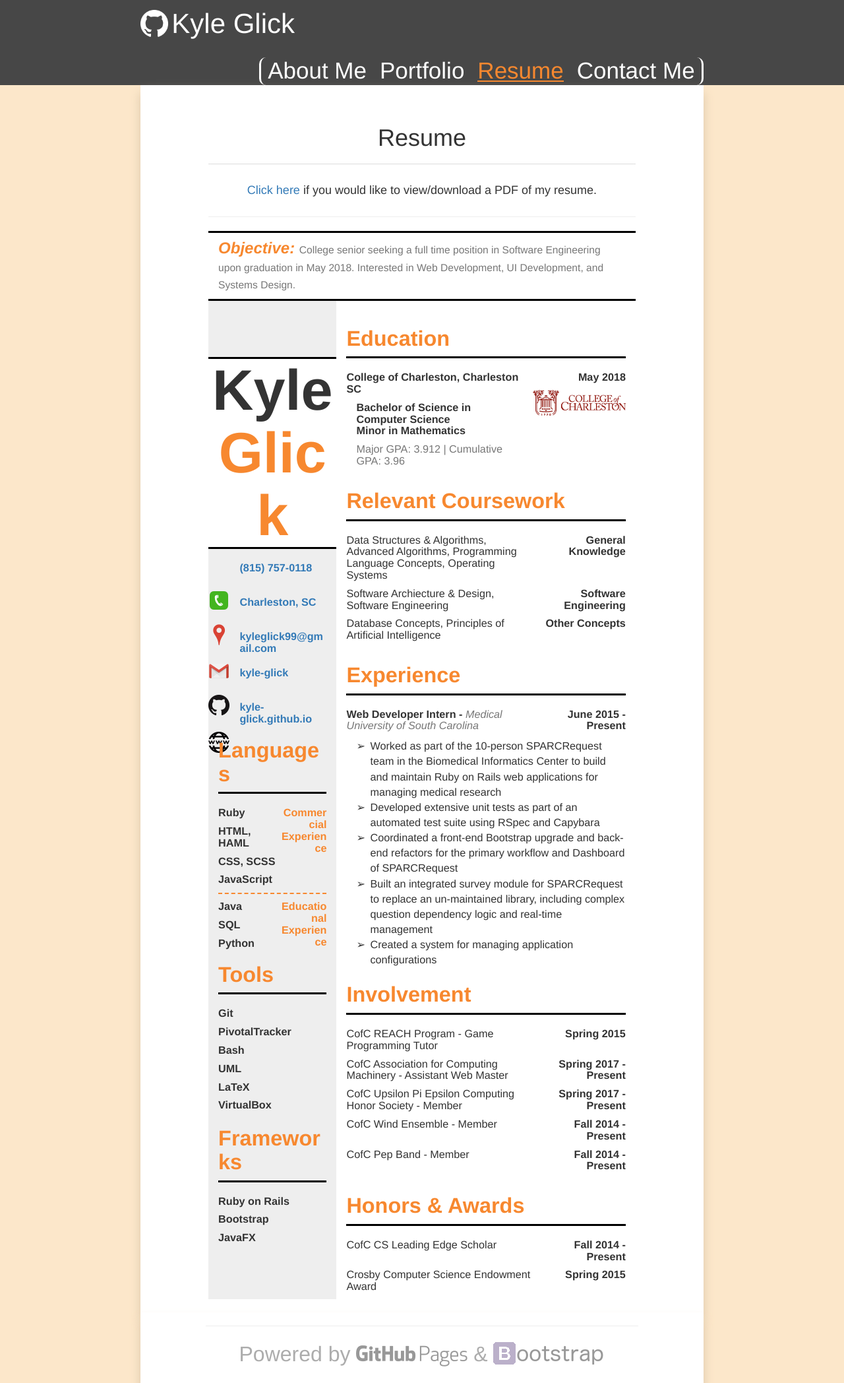
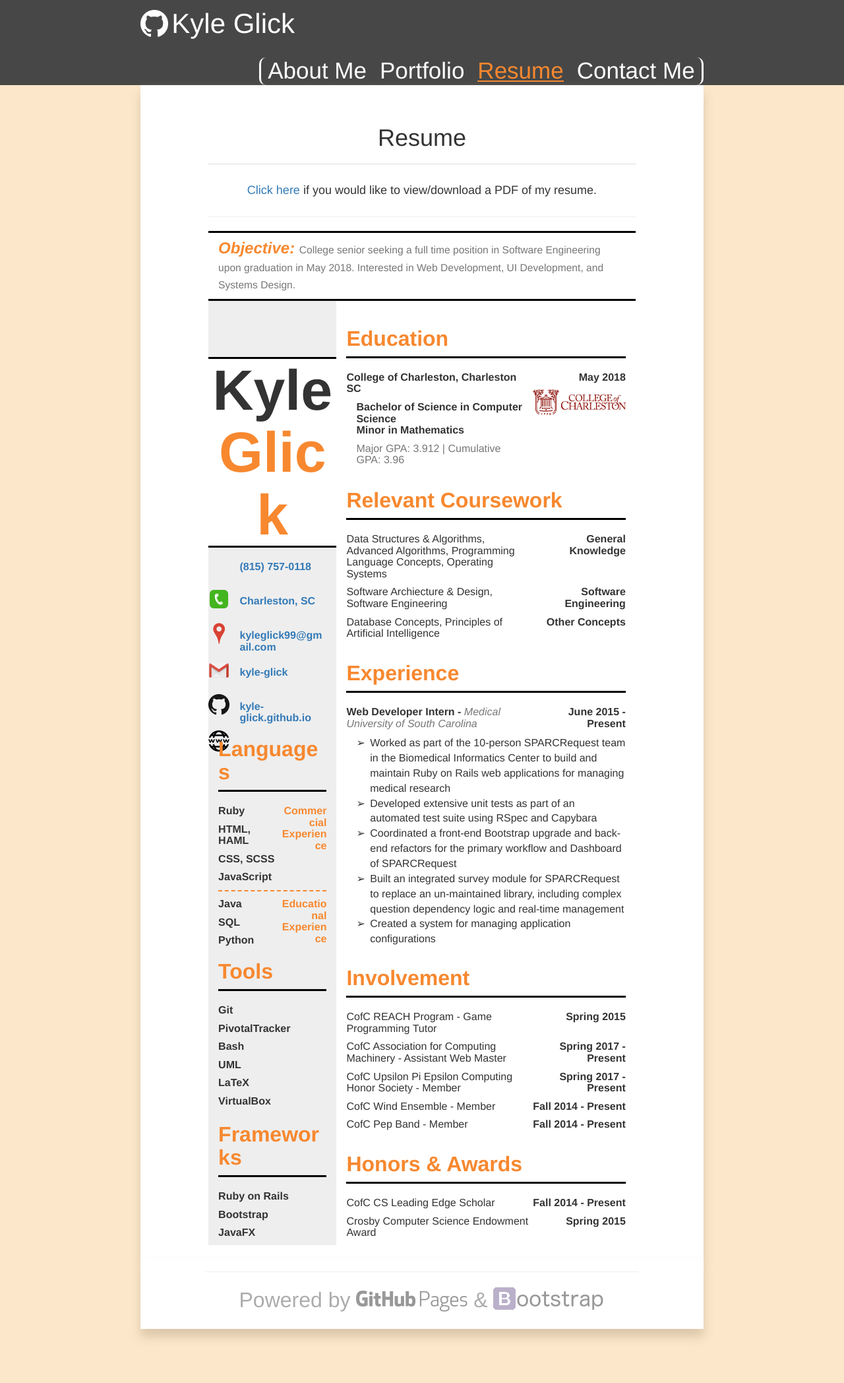
Before and after one commit to kayla-glick/kayla-glick.github.io, a Jekyll site: the page built from resume/index.html, in a window 1280 px wide. Shown: the whole page at 66% size. Built offline with Jekyll 4.4.1, drawn with Linux system fonts in a browser that asks for light colours; nearby versions of some CDN libraries.

Commit message:
fix font size and margin inconsistencies

```diff
--- a/assets/css/resume.css
+++ b/assets/css/resume.css
@@ -28,11 +28,11 @@
 }
 
 .resume-container h1 {
-  font-size: 32.4px;
+  font-size: 32px;
 }
 
 .resume-container h4 {
-  font-size: 16.2px;
+  font-size: 16px;
 }
 
 .resume-container .resume-contents h4,
@@ -87,7 +87,7 @@
   border-bottom: 3px solid black;
   margin-top: 85px;
   margin-bottom: 0;
-  font-size: 86.4px;
+  font-size: 86px;
 }
 
 .contact-links {
@@ -164,7 +164,7 @@
 
 /* Relevant Coursework Section */
 .resume-container .relevant-coursework > .page-header {
-  margin-top: 24px;
+  margin-top: 25px;
 }
 
 .resume-container .relevant-coursework .course-list {
@@ -192,7 +192,7 @@
 
 .resume-container .experience ul li {
   padding-left: 1.3em;
-  font-size: 16.2px;
+  font-size: 16px;
 }
 
 .resume-container .experience ul li:before {
@@ -206,7 +206,8 @@
 
 /* Involvement */
 .resume-container .involvement > .page-header {
-  margin-top: 24px;
+  margin-top: 25px;
+  -webkit-margin-before: 30px;
 }
 
 .resume-container .involvement .activity-name {
```
